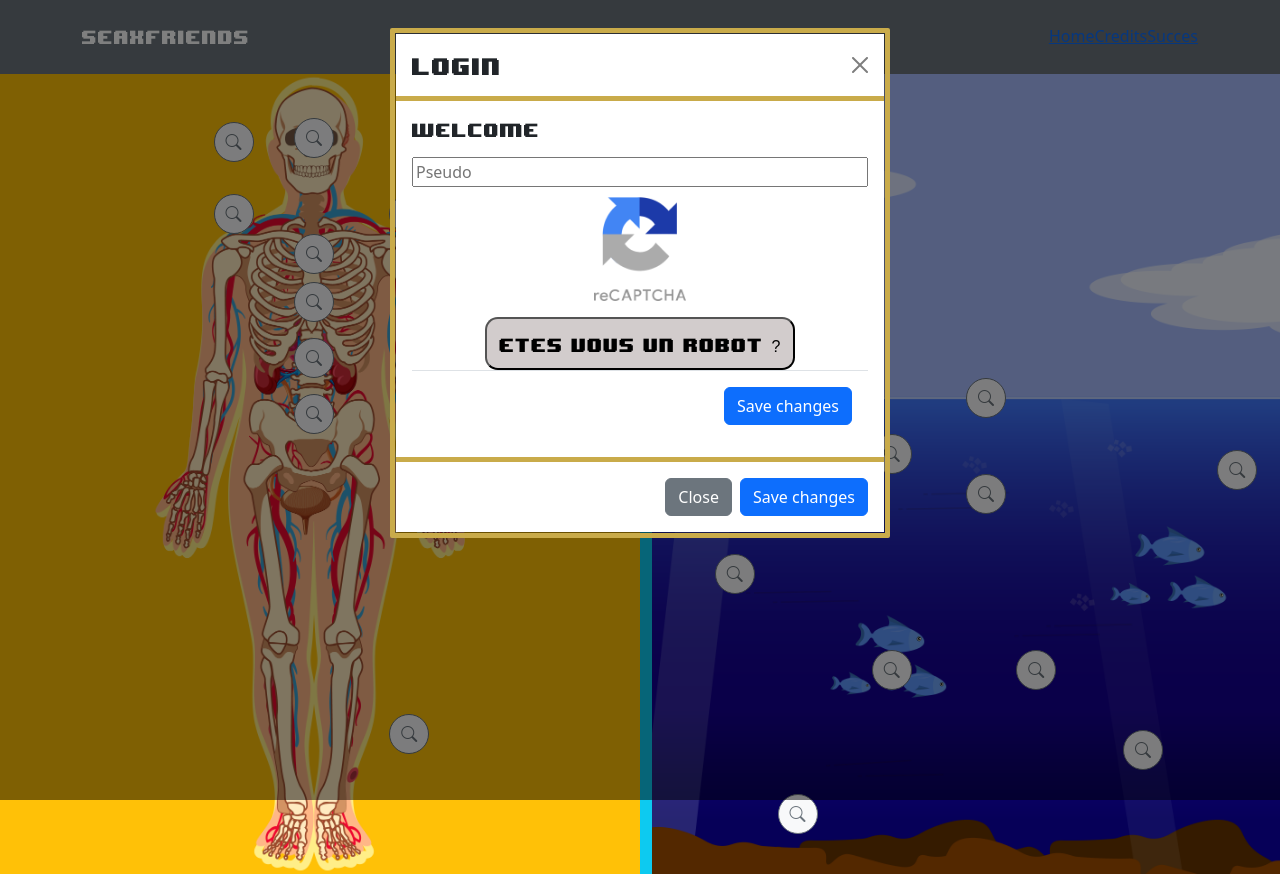
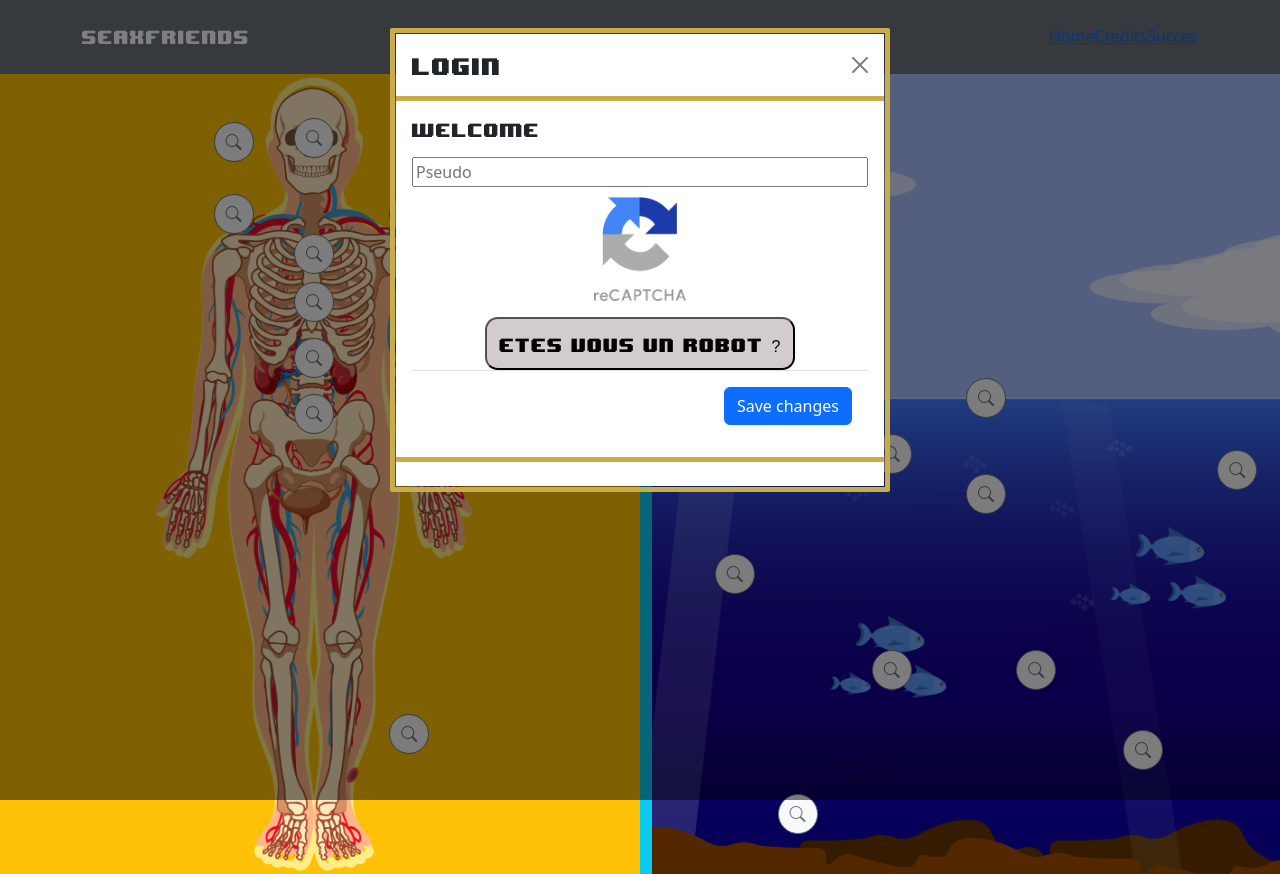
Before and after one commit to Shaddushi/NuitDeInfo, a Vue app in the folder Vue-frontEnd/: page / in a window 1280 px wide. Built offline with nearby package versions, Linux system fonts and the light colour scheme.

Commit message:
ajout nom

```diff
--- a/Vue-frontEnd/src/App.vue
+++ b/Vue-frontEnd/src/App.vue
@@ -18,7 +18,7 @@ const formHandler = (data) => {
 
     <div class="h-100">
 
-        <ModalLogin>
+        <ModalLogin @submitNewUserName="formHandler">
         </ModalLogin>
         <Header :name="user_name" />
 		<RouterView></RouterView>
--- a/Vue-frontEnd/src/components/ModalLogin.vue
+++ b/Vue-frontEnd/src/components/ModalLogin.vue
@@ -48,13 +48,10 @@ watch(user_name, (new_user_name) =>{
           <button type="button" class="btn-close" data-bs-dismiss="modal" aria-label="Close"></button>
         </div>
         <div class="modal-body">
-          <Login @NewForm="formHandler"/>
+          <Login @submitNewUserName="formHandler"/>
         </div>
         <div class="bordertop modal-footer">
-          <slot name="footer">
-          </slot>
-          <button type="button" class="btn btn-secondary" data-bs-dismiss="modal">Close</button>
-          <button type="button" class="btn btn-primary">Save changes</button>
+
         </div>
       </div>
     </div>
```
